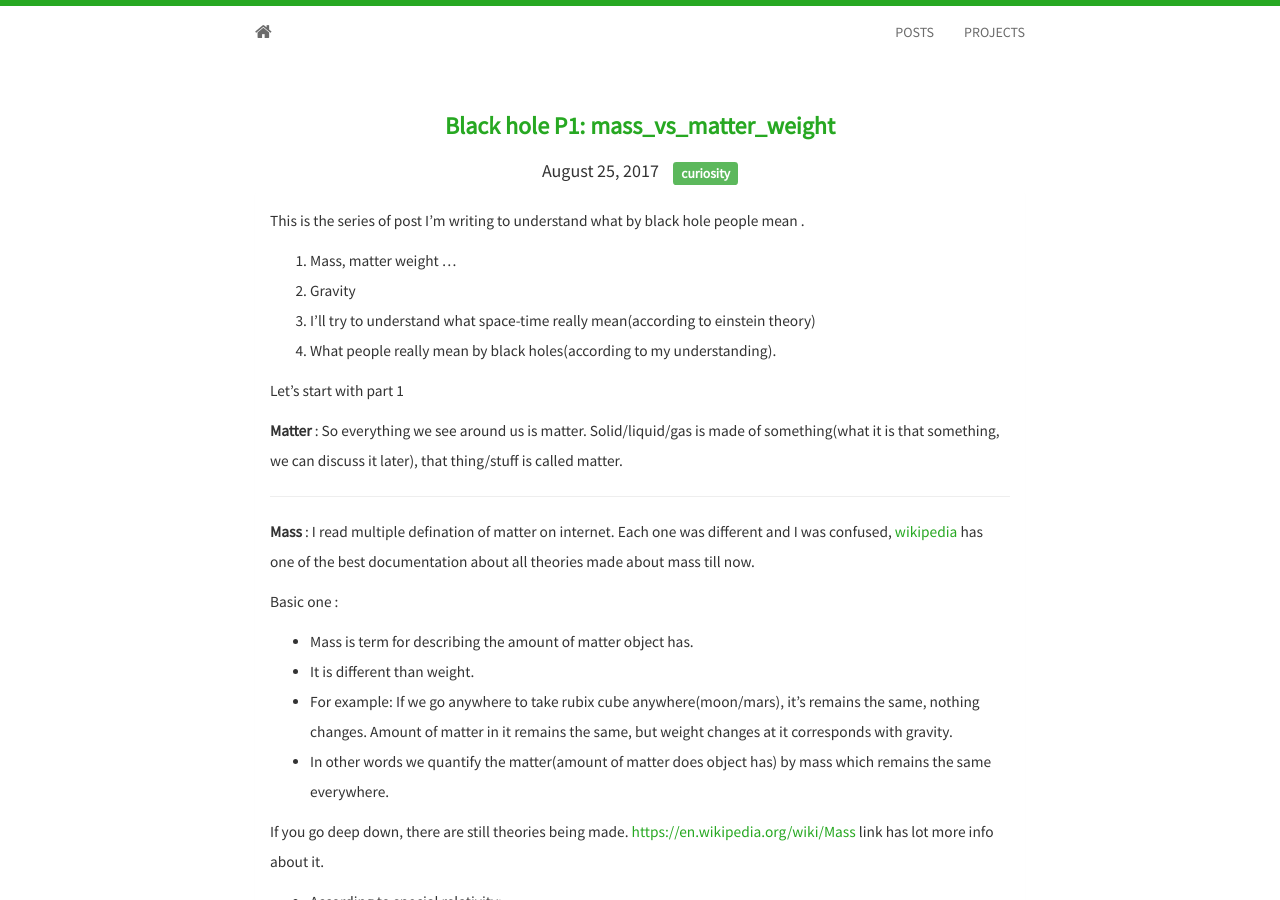
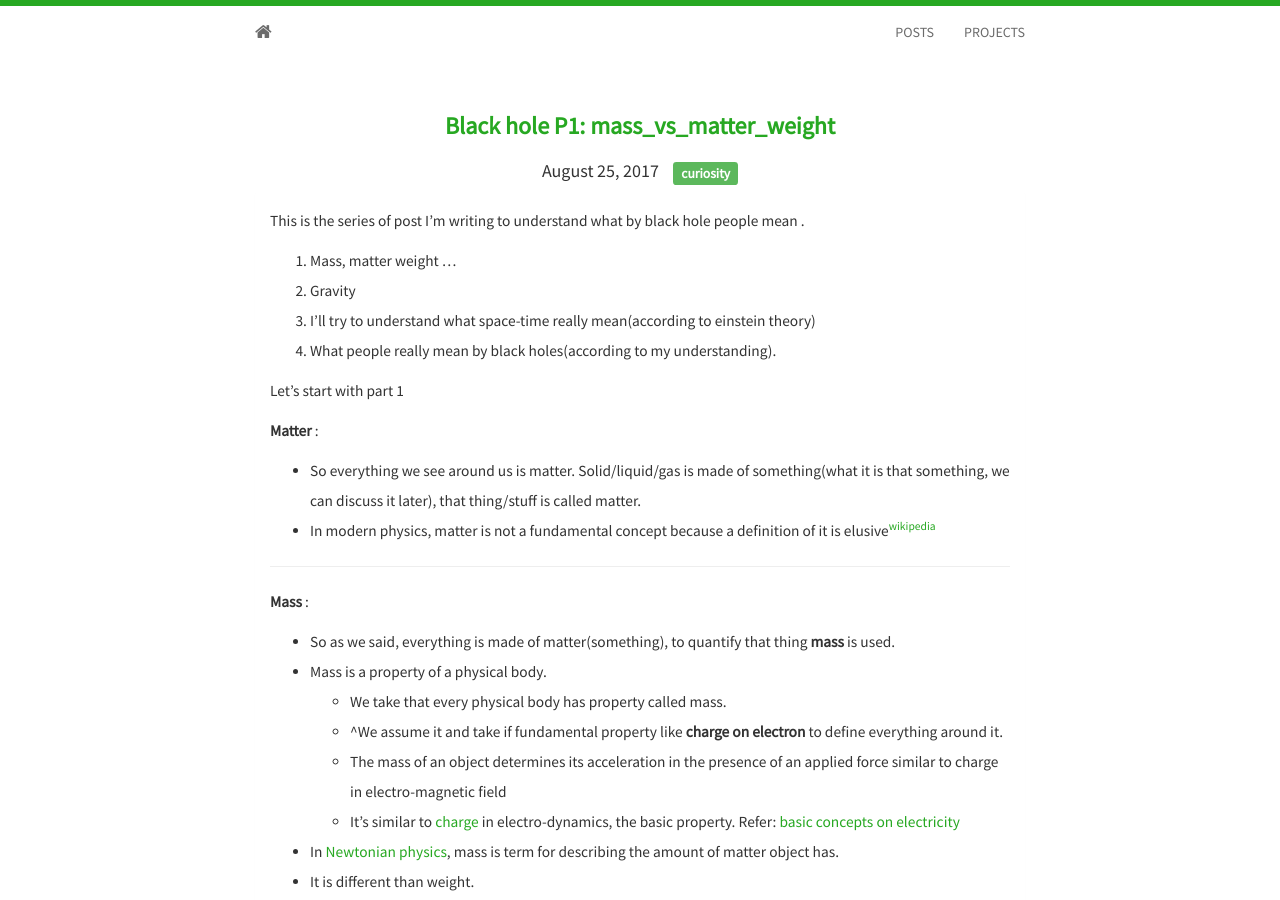
Before and after one commit to murarisumit/murarisumit.github.io, a Jekyll site: the page built from _posts/2017-08-21-mass_vs_matter_vs_weight.md, in a window 1280 px wide and 900 px high. Built offline with Jekyll 4.4.1, drawn with Linux system fonts in a browser that asks for light colours; nearby versions of some CDN libraries; some of the changed text lies outside the part shown.

Commit message:
Added octopress support, updated post format, added feedback via email and new posts

```diff
--- a/_config.yml
+++ b/_config.yml
@@ -24,6 +24,7 @@
 description: Personal blog
 avatar: profile.png
 email: email@murarisumit.in
+email_feedback: true
 github: murarisumit
 # aboutme: murarisumit
 linkedin: murarisumit
--- /dev/null
+++ b/_includes/email_feedback.html
@@ -0,0 +1,3 @@
+{% if site.email_feedback %}
+<center>Please give feedback at <a href="mailto:{{ site.email }}?subject=Post: {{ page.title }}">email@murarisumit.in</a> </center>
+{% endif %}
--- a/_layouts/post.html
+++ b/_layouts/post.html
@@ -21,9 +21,11 @@
 		<div class="panel-body">
 			<div class="blogpost">
 			  {{ content }}
-			   <hr>
-			   <div class="related-posts">
-				   <h5>Related Posts</h5>
+			  <hr/>
+        {% include email_feedback.html %}
+        <hr/>
+			  <div class="related-posts">
+				   <h5>Other posts ..</h5>
 				   {% for post in site.related_posts limit:3 %}
 						<div class="row">
 							 <div class="col-sm-4 col-md-4 col-lg-4">
--- a/_posts/2017-08-21-mass_vs_matter_vs_weight.md
+++ b/_posts/2017-08-21-mass_vs_matter_vs_weight.md
@@ -3,7 +3,7 @@
 date: '2017-08-25 02:18:53 +0000'
 layout: post
 tags:
-- 'curiosity '
+- curiosity
 ---
 
 This is the series of post I'm writing to understand what by black hole people mean .
@@ -16,17 +16,21 @@
 
 Let's start with part 1
 
-**Matter** :  So everything we see around us is matter. Solid/liquid/gas is made of something(what it is that something, we can discuss it later), that thing/stuff is called matter.
+**Matter** :
+* So everything we see around us is matter. Solid/liquid/gas is made of something(what it is that something, we can discuss it later), that thing/stuff is called matter.
+* In modern physics, matter is not a fundamental concept because a definition of it is elusive<sup>[wikipedia](https://en.wikipedia.org/wiki/Mass)</sup>
 
 ---
 
-**Mass** :  I read multiple defination of matter on internet. Each one was different and I was confused, [wikipedia](https://en.wikipedia.org/wiki/Mass) has one of the best documentation about all theories made about mass till now.
-
-Basic one :
-* Mass is term for describing the amount of matter object has.
+**Mass** :
+* So as we said, everything is made of matter(something), to quantify that thing **mass** is used.
+* Mass is a property of a physical body.
+    * We take that every physical body has property called mass.
+    * ^We assume it and take if fundamental property like **charge on electron** to define everything around it.
+    * The mass of an object determines its acceleration in the presence of an applied force similar to charge in electro-magnetic field
+    * It's similar to [charge](/basic-electricity-concepts.html) in electro-dynamics, the basic property. Refer: [basic concepts on electricity](/basic-electricity-concepts.html)
+* In [Newtonian physics](https://en.wikipedia.org/wiki/Classical_mechanics), mass is term for describing the amount of matter object has.
 * It is different than weight.
-* For example: If we go anywhere to take rubix cube anywhere(moon/mars), it's remains the same, nothing changes. Amount of matter in it remains the same, but weight changes at it corresponds with gravity.
-* In other words we quantify the matter(amount of matter does object has) by mass which remains the same everywhere.
 
 
 If you go deep down, there are still theories being made. [https://en.wikipedia.org/wiki/Mass](https://en.wikipedia.org/wiki/Mass) link has lot more info about it.
```
Also changed, not shown: _drafts/2017-09-14-Stock-market-fundamentals.md (added, +43 -0 lines), _drafts/_posts/exception.md (deleted, +0 -45 lines), _drafts/_posts/python_decorators.md (deleted, +0 -29 lines), _drafts/_posts/python_grammer.md (deleted, +0 -36 lines), _drafts/_posts/this-is-test-post.md (deleted, +0 -5 lines), _posts/2017-09-25-basic-electricity-concepts.markdown (added, +85 -0 lines).
